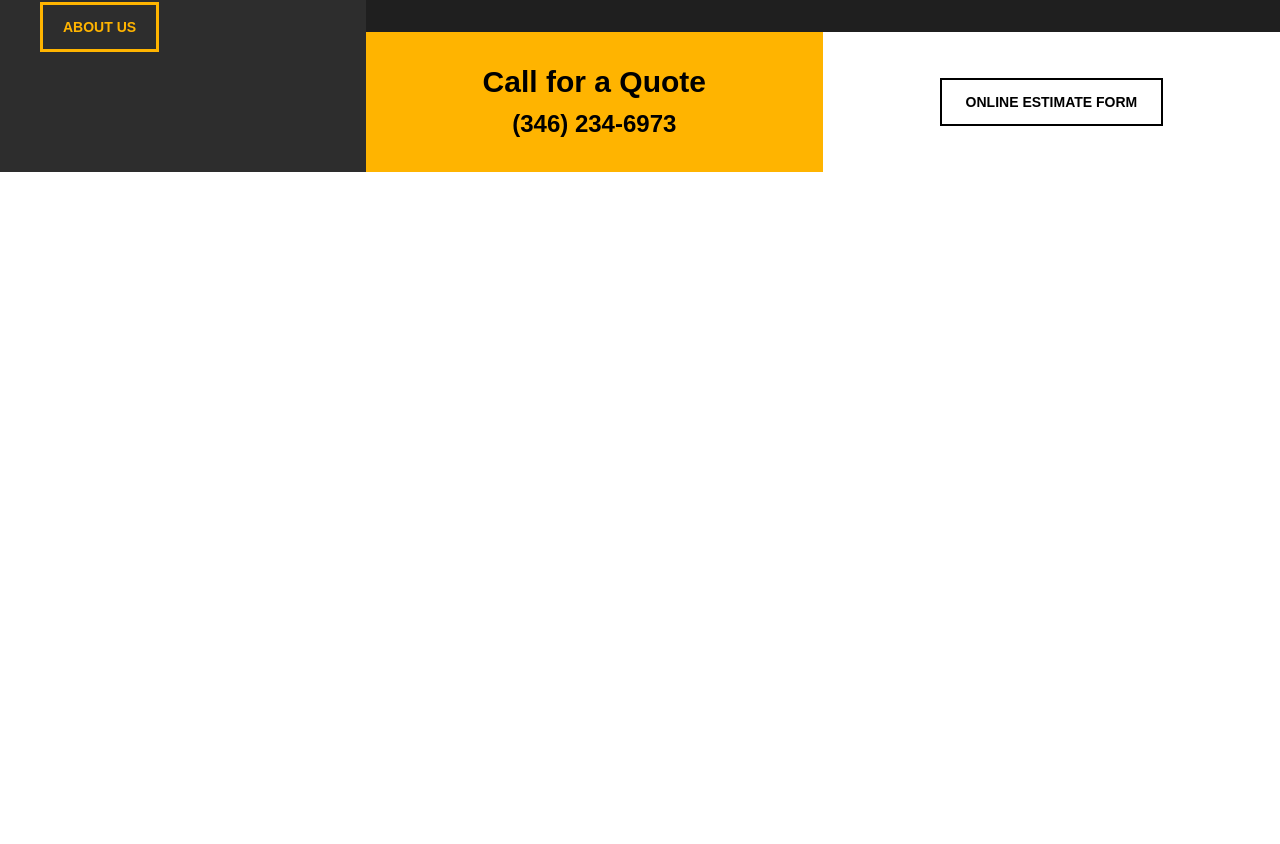
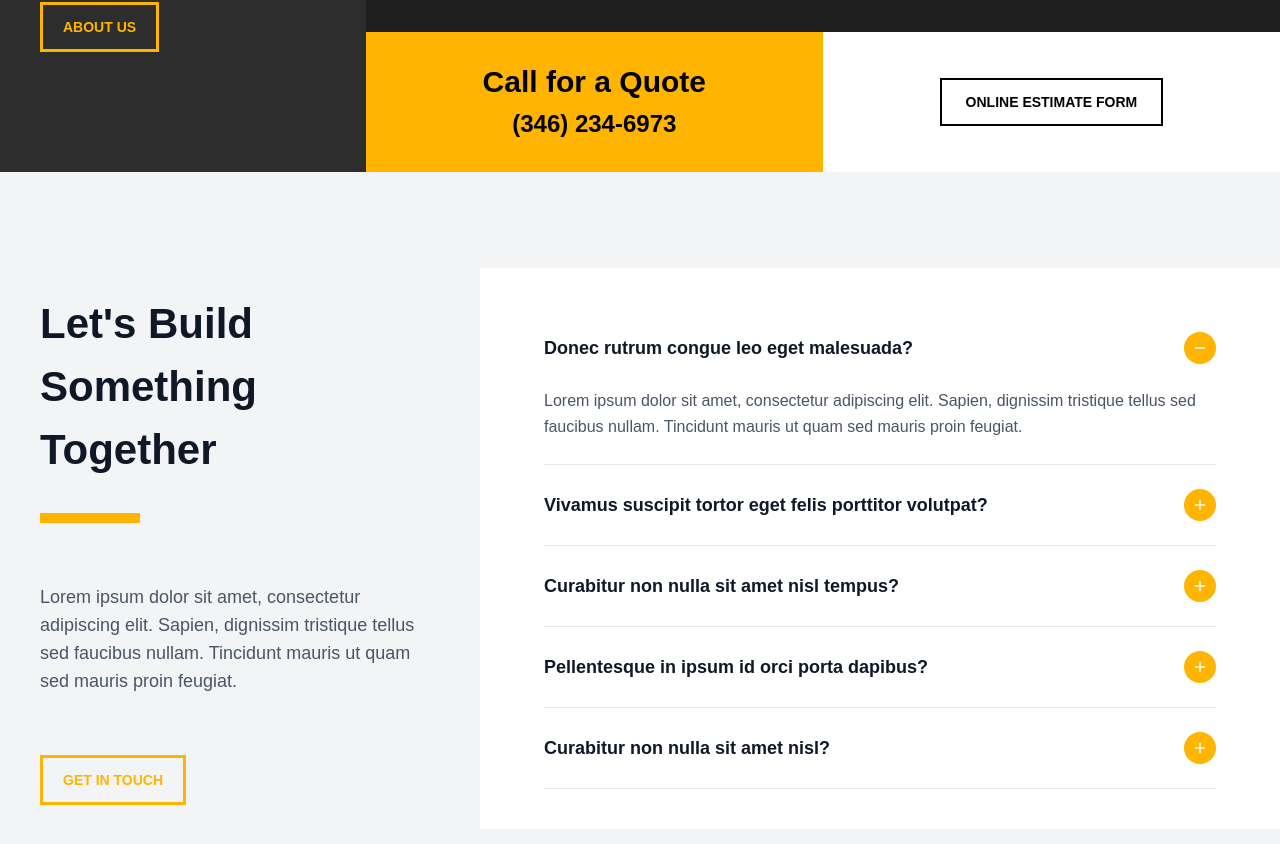
Before and after one commit to Nick-Lemy/merap_website, a Next.js app: page / in a window 1280 px wide. Shown: the part 3360-4204 px from the top of the page. Before the commit the page ends 3532 px from the top, so only its background shows below. Built offline with nearby package versions, Linux system fonts and the light colour scheme; grey boxes are pictures that could not be loaded.

Commit message:
ci: add Section 5

```diff
--- /dev/null
+++ b/src/app/(home)/_components/HomeSection5.tsx
@@ -0,0 +1,132 @@
+"use client";
+import React, { useState } from "react";
+import { Plus, Minus } from "lucide-react";
+
+// Left Section Component
+const LeftSection = () => {
+  return (
+    <div className="flex flex-col w-full flex-6 ">
+      <div className="px-10 py-30 space-y-15">
+        <div className="space-y-8">
+          <h1 className="text-[42px] font-bold text-gray-900">
+            Let&apos;s Build Something Together
+          </h1>
+          <div className="w-25 h-2.5 bg-[#FFB400]" />
+        </div>
+
+        <div className="text-lg text-gray-600 max-w-md">
+          <p>
+            Lorem ipsum dolor sit amet, consectetur adipiscing elit. Sapien,
+            dignissim tristique tellus sed faucibus nullam. Tincidunt mauris ut
+            quam sed mauris proin feugiat.
+          </p>
+        </div>
+
+        <button className="border-3 w-fit text-sm justify-center cursor-pointer hover:bg-[#FFB400] hover:text-white transition-all transform duration-200 flex items-center gap-4 font-bold px-5 py-3 border-[#FFB400] text-[#FFB400] mt-8">
+          <span>GET IN TOUCH</span>
+        </button>
+      </div>
+    </div>
+  );
+};
+
+// FAQ Item Component
+const FAQItem = ({
+  question,
+  answer,
+  isOpen,
+  onToggle,
+}: {
+  question: string;
+  answer: string;
+  isOpen: boolean;
+  onToggle: () => void;
+}) => {
+  return (
+    <div className="border-b border-gray-200">
+      <button
+        className="w-full flex items-center justify-between py-6 text-left hover:bg-gray-50 transition-colors duration-200"
+        onClick={onToggle}
+      >
+        <h3 className="text-lg font-semibold text-gray-900 pr-4">{question}</h3>
+        <div className="flex-shrink-0 w-8 h-8 bg-[#FFB400] rounded-full flex items-center justify-center">
+          {isOpen ? (
+            <Minus className="w-4 h-4 text-white" />
+          ) : (
+            <Plus className="w-4 h-4 text-white" />
+          )}
+        </div>
+      </button>
+      {isOpen && (
+        <div className="pb-6 text-gray-600 leading-relaxed">{answer}</div>
+      )}
+    </div>
+  );
+};
+
+// Right Section Component
+const RightSection = () => {
+  const [openIndex, setOpenIndex] = useState<number | null>(0);
+
+  const faqData = [
+    {
+      question: "Donec rutrum congue leo eget malesuada?",
+      answer:
+        "Lorem ipsum dolor sit amet, consectetur adipiscing elit. Sapien, dignissim tristique tellus sed faucibus nullam. Tincidunt mauris ut quam sed mauris proin feugiat.",
+    },
+    {
+      question: "Vivamus suscipit tortor eget felis porttitor volutpat?",
+      answer:
+        "Lorem ipsum dolor sit amet, consectetur adipiscing elit. Sapien, dignissim tristique tellus sed faucibus nullam. Tincidunt mauris ut quam sed mauris proin feugiat.",
+    },
+    {
+      question: "Curabitur non nulla sit amet nisl tempus?",
+      answer:
+        "Lorem ipsum dolor sit amet, consectetur adipiscing elit. Sapien, dignissim tristique tellus sed faucibus nullam. Tincidunt mauris ut quam sed mauris proin feugiat.",
+    },
+    {
+      question: "Pellentesque in ipsum id orci porta dapibus?",
+      answer:
+        "Lorem ipsum dolor sit amet, consectetur adipiscing elit. Sapien, dignissim tristique tellus sed faucibus nullam. Tincidunt mauris ut quam sed mauris proin feugiat.",
+    },
+    {
+      question: "Curabitur non nulla sit amet nisl?",
+      answer:
+        "Lorem ipsum dolor sit amet, consectetur adipiscing elit. Sapien, dignissim tristique tellus sed faucibus nullam. Tincidunt mauris ut quam sed mauris proin feugiat.",
+    },
+  ];
+
+  const handleToggle = (index: number) => {
+    setOpenIndex(openIndex === index ? null : index);
+  };
+
+  return (
+    <div className="flex-10 w-fit flex items-center justify-center ">
+      <div className="bg-white px-16 py-10">
+        <div className="max-w-2xl">
+          {faqData.map((faq, index) => (
+            <FAQItem
+              key={index}
+              question={faq.question}
+              answer={faq.answer}
+              isOpen={openIndex === index}
+              onToggle={() => handleToggle(index)}
+            />
+          ))}
+        </div>
+      </div>
+    </div>
+  );
+};
+
+// Main HomeSection5 Component
+export default function HomeSection5() {
+  return (
+    <section className="bg-gray-100">
+      <div className="flex h-full justify-center w-full max-w-[88rem] mx-auto items-center">
+        <LeftSection />
+        <RightSection />
+      </div>
+    </section>
+  );
+}
--- a/src/app/(home)/page.tsx
+++ b/src/app/(home)/page.tsx
@@ -3,6 +3,7 @@ import HomeSection1 from "./_components/HomeSection1";
 import HomeSection2 from "./_components/HomeSection2";
 import HomeSection3 from "./_components/HomeSection3";
 import HomeSection4 from "./_components/HomeSection4";
+import HomeSection5 from "./_components/HomeSection5";
 
 export default function HomePage() {
   return (
@@ -14,6 +15,7 @@ export default function HomePage() {
       <HomeSection2 />
       <HomeSection3 />
       <HomeSection4 />
+      <HomeSection5 />
     </main>
   );
 }
```
